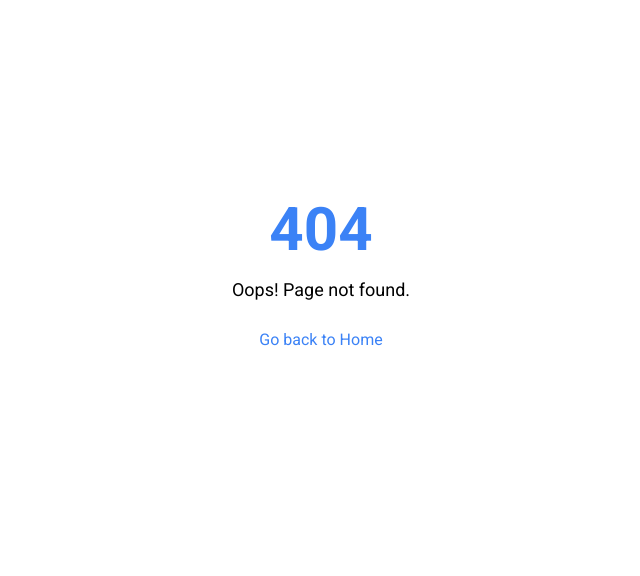
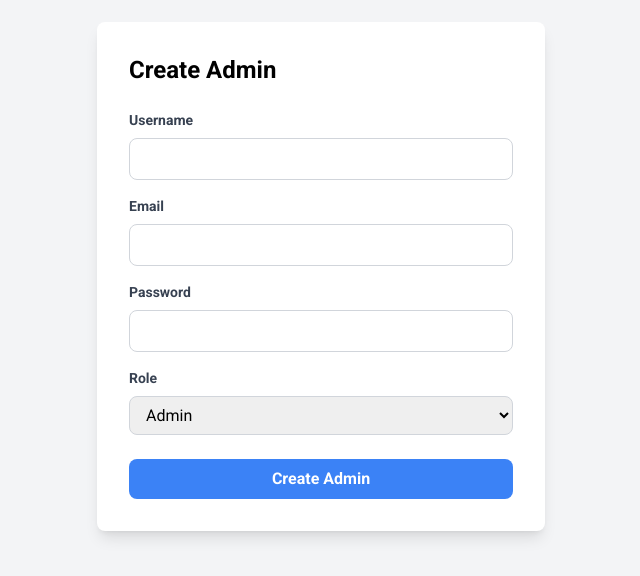
Before and after one commit to mirzarakhmanoff/E-commerce, a React (Vite) app: page /admin in a window 1280 px wide. Before the commit this address had no page. Shown: the part 124-700 px from the top of the page, without its empty margins (319-959 px from the left). Built offline with nearby package versions, Linux system fonts and the light colour scheme; the HTML template or start-up script is replaced by a standard one.

Commit message:
add admin panel

```diff
--- a/src/App.jsx
+++ b/src/App.jsx
@@ -7,6 +7,8 @@ import Delivery from "./pages/delivery/Delivery";
 import Contacts from "./pages/contacts/Contacts";
 import Error from "./pages/error/Error";
 import Detail from "./components/Detail/Detail";
+import Admin from "./components/admin/Admin";
+import Panel from "./components/panel/Panel";
 
 function App(selectedCategory) {
   return (
@@ -21,6 +23,9 @@ function App(selectedCategory) {
           path="/product/:id"
           element={<Detail selectedCategory={selectedCategory} />}
         />
+        <Route path="/admin" element={<Admin />}>
+          <Route path="panel" element={<Panel />} />
+        </Route>
       </Routes>
     </>
   );
--- /dev/null
+++ b/src/components/admin/Admin.jsx
@@ -0,0 +1,107 @@
+// src/components/Admin.js
+import React, { useState } from "react";
+import { useNavigate } from "react-router-dom";
+
+const Admin = () => {
+  const [username, setUsername] = useState("");
+  const [email, setEmail] = useState("");
+  const [password, setPassword] = useState("");
+  const [role, setRole] = useState("admin");
+  const [error, setError] = useState(null);
+  const navigate = useNavigate();
+
+  const handleAdminCreation = (e) => {
+    e.preventDefault();
+
+    // Здесь добавьте логику для отправки данных на сервер
+    console.log("Admin:", { username, email, password, role });
+
+    // Навигация к панели администратора после успешного создания
+    navigate("/admin/panel");
+  };
+
+  return (
+    <div className="flex items-center justify-center min-h-screen bg-gray-100">
+      <div className="w-full max-w-md p-8 bg-white shadow-lg rounded-lg">
+        <h2 className="text-2xl font-bold mb-6">Create Admin</h2>
+        {error && <p className="text-red-500 mb-4">{error}</p>}
+        <form onSubmit={handleAdminCreation}>
+          <div className="mb-4">
+            <label
+              className="block text-gray-700 text-sm font-bold mb-2"
+              htmlFor="username"
+            >
+              Username
+            </label>
+            <input
+              type="text"
+              id="username"
+              value={username}
+              onChange={(e) => setUsername(e.target.value)}
+              className="w-full px-3 py-2 border border-gray-300 rounded-lg focus:outline-none focus:ring-2 focus:ring-blue-500"
+              required
+            />
+          </div>
+          <div className="mb-4">
+            <label
+              className="block text-gray-700 text-sm font-bold mb-2"
+              htmlFor="email"
+            >
+              Email
+            </label>
+            <input
+              type="email"
+              id="email"
+              value={email}
+              onChange={(e) => setEmail(e.target.value)}
+              className="w-full px-3 py-2 border border-gray-300 rounded-lg focus:outline-none focus:ring-2 focus:ring-blue-500"
+              required
+            />
+          </div>
+          <div className="mb-4">
+            <label
+              className="block text-gray-700 text-sm font-bold mb-2"
+              htmlFor="password"
+            >
+              Password
+            </label>
+            <input
+              type="password"
+              id="password"
+              value={password}
+              onChange={(e) => setPassword(e.target.value)}
+              className="w-full px-3 py-2 border border-gray-300 rounded-lg focus:outline-none focus:ring-2 focus:ring-blue-500"
+              required
+            />
+          </div>
+          <div className="mb-6">
+            <label
+              className="block text-gray-700 text-sm font-bold mb-2"
+              htmlFor="role"
+            >
+              Role
+            </label>
+            <select
+              id="role"
+              value={role}
+              onChange={(e) => setRole(e.target.value)}
+              className="w-full px-3 py-2 border border-gray-300 rounded-lg focus:outline-none focus:ring-2 focus:ring-blue-500"
+            >
+              <option value="admin">Admin</option>
+              <option value="superadmin">Super Admin</option>
+              <option value="moderator">Moderator</option>
+            </select>
+          </div>
+          <button
+            type="submit"
+            className="w-full py-2 px-4 bg-blue-500 text-white font-bold rounded-lg hover:bg-blue-600 transition duration-300"
+          >
+            Create Admin
+          </button>
+        </form>
+      </div>
+    </div>
+  );
+};
+
+export default Admin;
--- a/src/components/header/Header.jsx
+++ b/src/components/header/Header.jsx
@@ -69,6 +69,9 @@ const Header = () => {
           <li>
             <Link to="*">Error</Link>
           </li>
+          <li>
+            <Link to="/admin">Admin</Link>
+          </li>
         </ul>
       </div>
       <div className="numbers text-center md:text-right flex flex-col items-center md:items-end">
--- /dev/null
+++ b/src/components/panel/Panel.jsx
@@ -0,0 +1,11 @@
+import React from "react";
+
+const Panel = () => {
+  return (
+    <div>
+      <h2>Panel</h2>
+    </div>
+  );
+};
+
+export default Panel;
```
